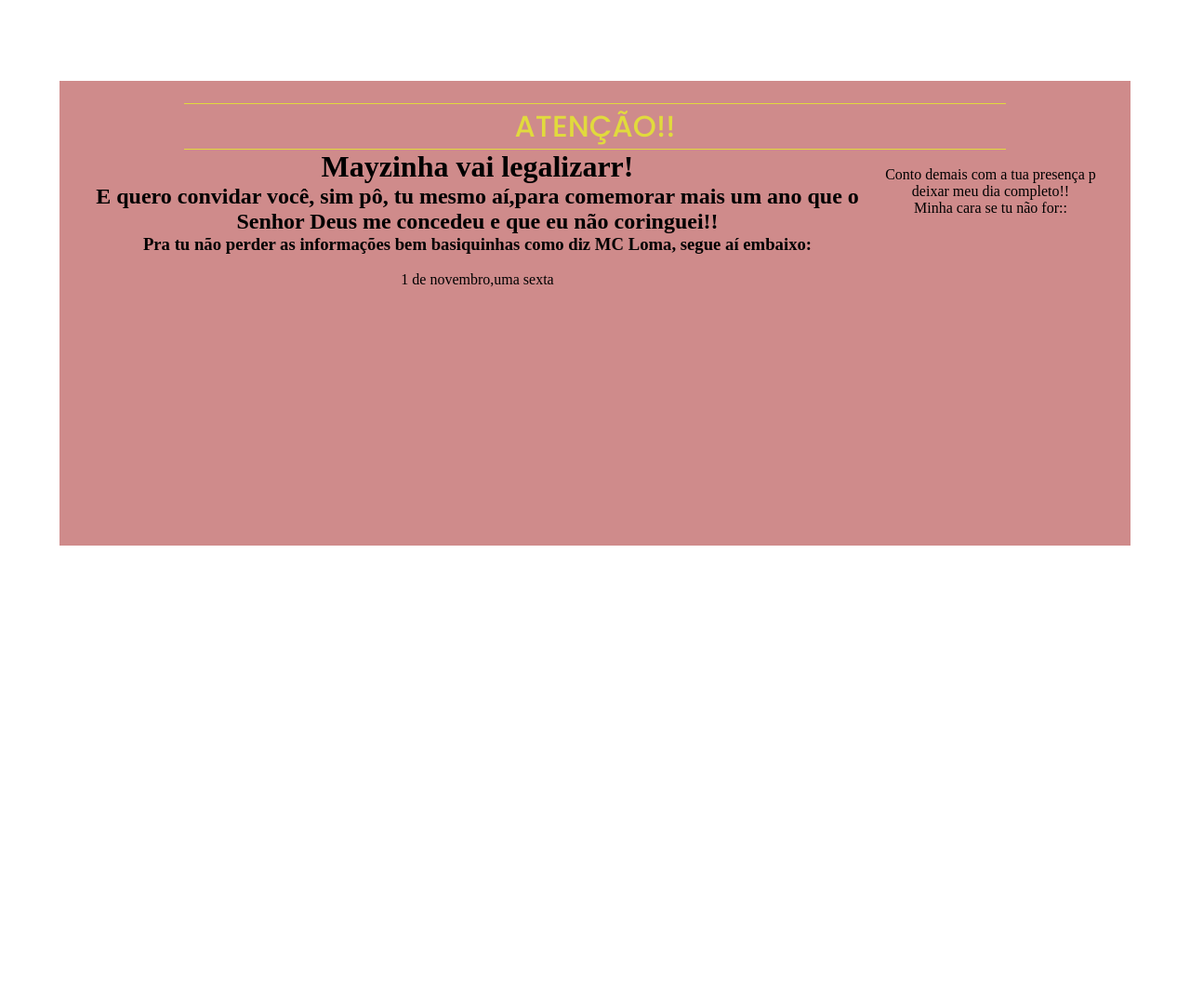
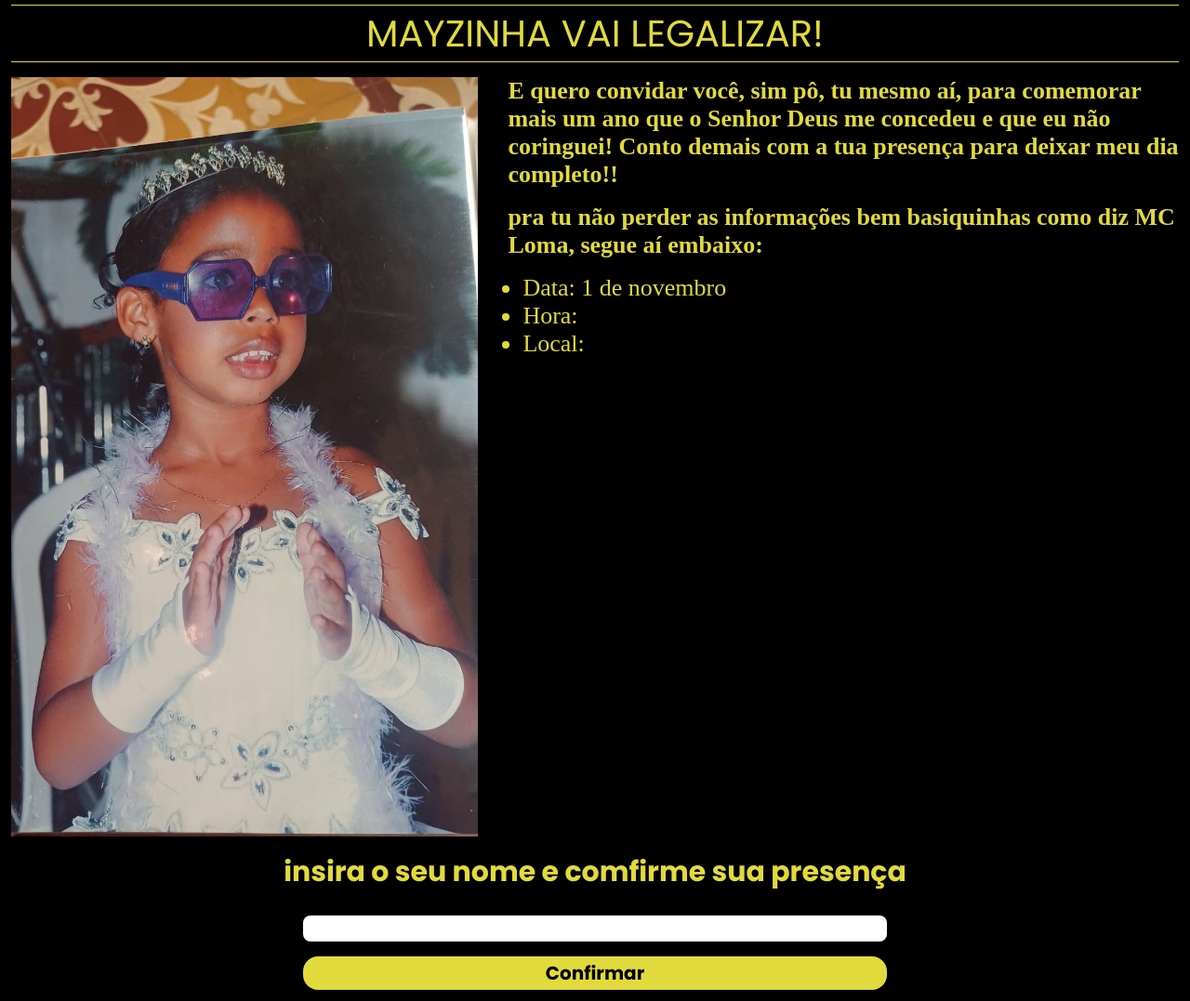
Before and after one commit to CauaGNP/birthday, a plain HTML site: page index.html in a window 1280 px wide. Shown: the part 63-1140 px from the top of the page at 93% size. Before the commit the page ends 800 px from the top, so only its background shows below. Drawn offline with Linux system fonts and the light colour scheme.

Commit message:
Adicionando css e mediaquery

```diff
--- a/index.html
+++ b/index.html
@@ -8,21 +8,27 @@
 </head>
 <body>
     <main>
-        <h1 id="attencion">ATENÇÃO!!</h1>
-        <div id="division">
-            <div id="left">
-                <h1>Mayzinha vai legalizarr!</h1>
-                <h2>E quero convidar você, sim pô, tu mesmo aí,para comemorar mais um ano que o Senhor Deus me concedeu e que eu não coringuei!!</h2>
-                <h3> Pra tu não perder as informações bem basiquinhas como diz MC Loma, segue aí embaixo:</h3>
-                <span><img src="" alt=""><p>1 de novembro,uma sexta</p></span>
+       <h1 id="attencion">ATENÇÃO!!</h1>
+       <h2 id="secondTitle">MAYZINHA VAI LEGALIZAR!</h2>
+       <div id="division">
+            <img src="images/image.jpg" alt="Foto Mayza">
+            <div id="text">
+                <p>E quero convidar você, sim pô, tu mesmo aí, para comemorar mais um ano que o Senhor Deus me concedeu e que eu não coringuei! Conto demais com a tua presença para deixar meu dia completo!!
+                </p>
+                <p>                    pra tu não perder as informações bem basiquinhas como diz MC Loma, segue aí embaixo:
+                </p>
+                <ul>
+                    <li>Data: 1 de novembro</li>
+                    <li>Hora:</li>
+                    <li>Local: <a href=""></a></li>
+                </ul>
             </div>
-            <div id="rigth">
-                <img src="" alt="">
-                <p>Conto demais com a tua presença p deixar meu dia completo!!</p>
-                <p>Minha cara se tu não for::</p>
-                <img src="" alt="">
-            </div>
-        </div>
+       </div>
+       <h1 id="textConfirmPresence">insira o seu nome e comfirme sua presença</h1>
+       <form>
+           <input type="text" id="nameInput">
+           <button>Confirmar</button>
+       </form>
     </main>
 </body>
 </html>
--- a/styles/style.css
+++ b/styles/style.css
@@ -1,13 +1,12 @@
-@import url('https://fonts.googleapis.com/css2?family=Dancing+Script:wght@400..700&display=swap');
 @import url('https://fonts.googleapis.com/css2?family=Poppins:ital,wght@0,100;0,200;0,300;0,400;0,500;0,600;0,700;0,800;0,900;1,100;1,200;1,300;1,400;1,500;1,600;1,700;1,800;1,900&display=swap');
-@import url('https://fonts.googleapis.com/css2?family=DM+Serif+Display:ital@0;1&display=swap');
-@import url('https://fonts.googleapis.com/css2?family=Chewy&family=DM+Serif+Display:ital@0;1&display=swap');
+@font-face {
+    font-family: 'oldEnglish';
+    src: url('../fonts/old-english-text-mt.ttf');
+}
 
 :root{
-    --FontName: "Dancing Script";
-    --Font: "DM Serif Display";
-    --FontPresence: "Chewy";
-    --FontMensageAttencion: "Poppins";
+    --fontAttencion: "oldEnglish";
+    --fontH2: "Poppins";
 
     --ColorBackground: #000000;
     --ColorFont: #e1da3d;
@@ -20,39 +19,136 @@
 }
 
 body{
-    background-color: var(--BodyColor);
+    background-color: var(--ColorBackground);
+    color: var(--ColorFont);
+
+    text-align: center;
+
+    width: 100vw;
+
 }
 
 main{
-    background-color: #cf8b8b;
-
-    width: 90%;
-    height: 500px;
-
-    padding: 24px;
-
-    text-align: center;
-
-    position: absolute;
-    top: 50%;
-    left: 50%;
-    transform: translate(-50%,-50%);
+    padding: 12px;
 }
 
 #attencion{
-    width: 80%;
+    font-family: var(--fontAttencion);
+    font-weight: 300;
 
-    margin: auto;
+    margin-bottom: 8px;
+}
 
-    color: var(--ColorFont);
-    font-family: var(--FontMensageAttencion);
-    font-weight: 500;
+#secondTitle{
+    font-family: var(--fontH2);
+    font-weight: 400;
 
-    border-top: 1px solid var(--ColorFont);
-    border-bottom: 1px solid var(--ColorFont);
+    border-top: 1px solid;
+    border-bottom: 1px solid;
+
+    margin-bottom: 8px;
 }
 
 #division{
     display: flex;
     flex-direction: row;
+
+    gap: 16px;
 }
+
+img{
+    width: 60%;
+    height: 50%;
+
+    margin-bottom: 16px;
+}
+
+p{
+    font-family: 'Times New Roman';
+    font-weight: bold;
+
+    text-align: start;
+
+    margin-bottom: 16px;
+}
+
+li{
+    text-align: start;
+
+    width: 60%;
+
+    margin-left: 16px;
+}
+
+#textConfirmPresence{
+    font-family: var(--fontH2);
+    font-size: 20px;
+
+    margin-bottom: 24px;
+}
+
+form{
+    display: flex;
+    flex-direction: column;
+    align-items: center;
+    gap: 16px;
+}
+
+#nameInput{
+    width: 50%;
+    height: 28px;
+
+    border: 0;
+    border-radius: 8px;
+}
+
+button{
+    background-color: var(--ColorFont);
+
+    font-family: var(--fontH2);
+    font-weight: 700;
+
+    width: 50%;
+    height: 32px;
+
+    border-radius: 16px;
+    border: 0;
+
+    cursor: pointer;
+}
+
+@media screen and (min-width:768px) {
+    #attencion{
+        font-size: 48px;
+    }
+
+    #secondTitle{
+        font-size: 40px;
+        margin-bottom: 16px;
+    }
+
+    img{
+        width: 40%;
+        margin-right: 16px;
+    }
+
+    p{
+        font-size: 26px;
+    }
+
+    li{
+        font-size: 26px;
+    }
+
+    #textConfirmPresence{
+        font-size: 30px;
+    }
+
+    button{
+        height: 36px;
+
+        font-size: 20px;
+
+        cursor: pointer;
+    }
+}
```
Also changed, not shown: pag2.html (deleted, +0 -32 lines), fonts/old-english-text-mt.ttf (added), images/image.jpg (added).
